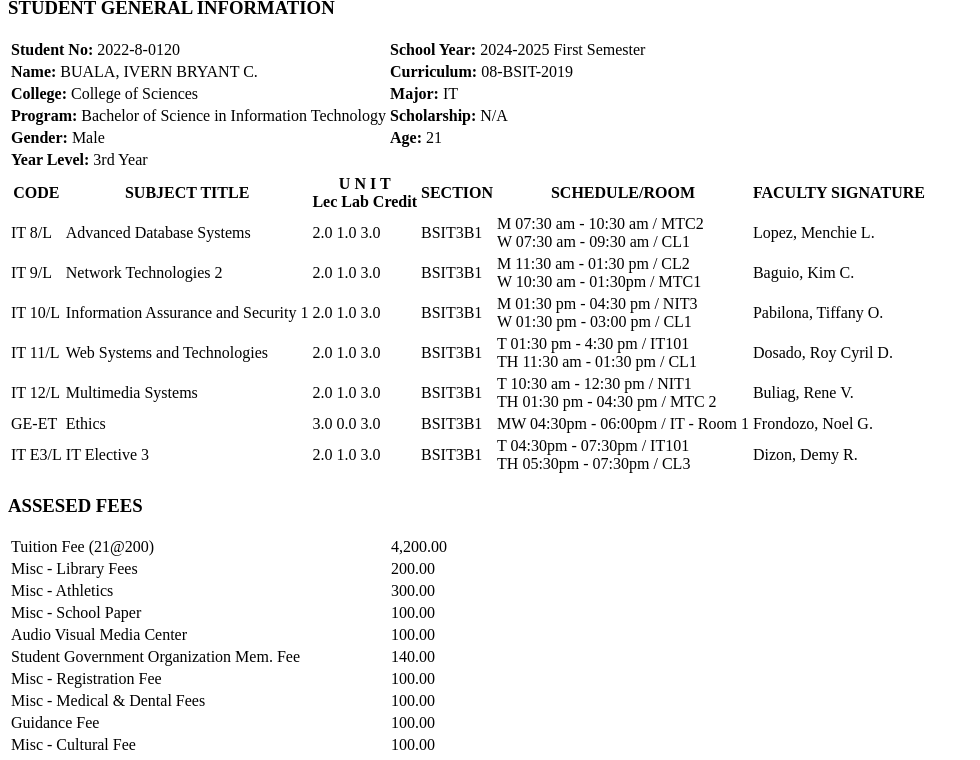
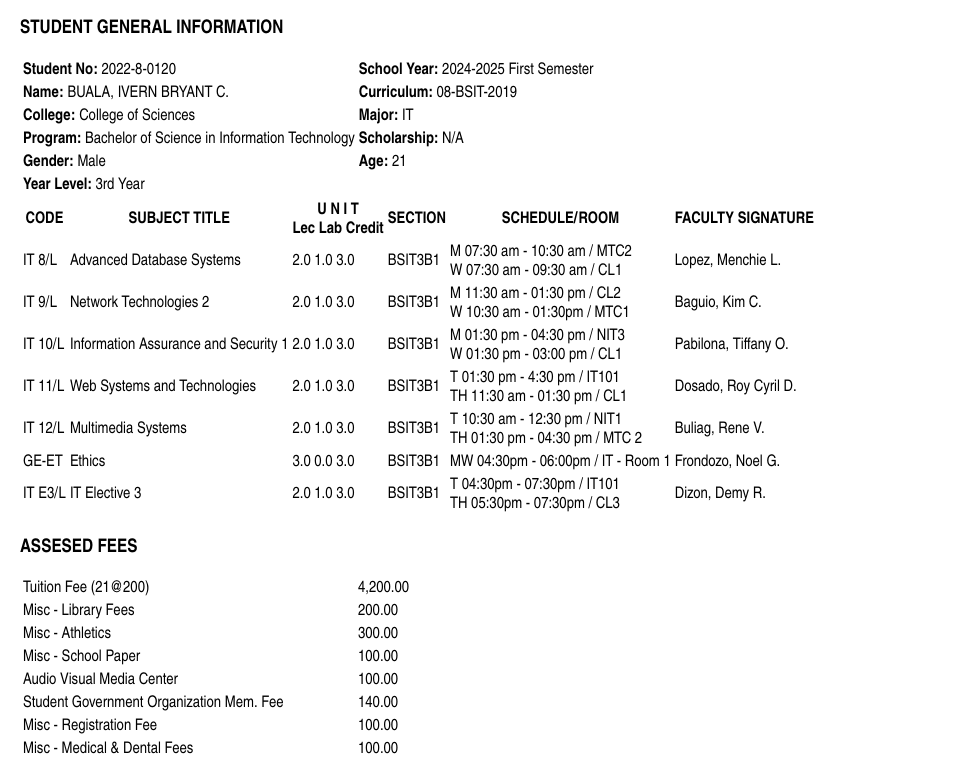
Before and after one commit to pavseh/cert-of-registration-drill2, a plain HTML site: page index.html in a window 1280 px wide. Shown: the part 522-1282 px from the top of the page, without its empty margins (0-980 px from the left). Drawn offline with Linux system fonts and the light colour scheme.

Commit message:
added Body style

```diff
--- a/style.css
+++ b/style.css
@@ -1 +1,6 @@
 /* Start of CSS - COR Validation Activity*/
+
+body {
+    font-family: 'Franklin Gothic', 'Arial Narrow', Arial, sans-serif, sans-serif;
+    margin: 20px;
+}
```
